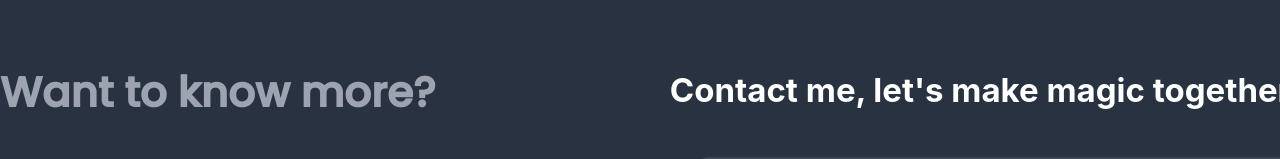
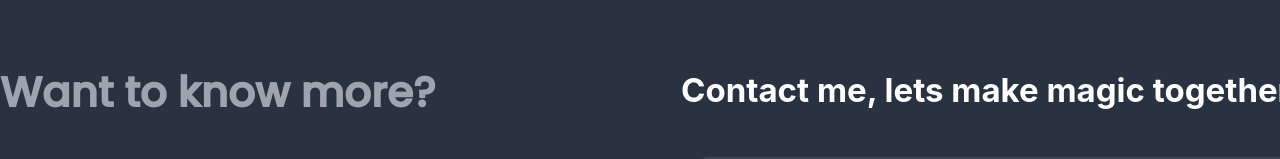
Before and after one commit to Jamelscott/jamelScott_portfolio, a Next.js app: page /contact in a window 1280 px wide. Shown: the part 1579-1738 px from the top of the page. Built offline with nearby package versions, Linux system fonts and the light colour scheme.

Commit message:
added noreferrer to hrefs and removed apostrphoe in contact form component

```diff
--- a/components/navbar.jsx
+++ b/components/navbar.jsx
@@ -15,7 +15,7 @@
           <a href="#contact-me"><button className={styles.centerDivText}>Contact</button></a>
       </div>
       <div className={styles.linksDiv}>
-      <a target="_blank" href="https://github.com/Jamelscott">
+      <a target="_blank" rel="noreferrer" href="https://github.com/Jamelscott">
         <img
         className={styles.githubButton}
           src="/small_icons/small-github.png"
@@ -23,7 +23,7 @@
           width="25px"
         />
         </a>
-        <a target="_blank" href="https://www.linkedin.com/in/jamelfadel/">
+        <a target="_blank" rel="noreferrer" href="https://www.linkedin.com/in/jamelfadel/">
         <img
           className={styles.githubButton}
           src="/small_icons/small-linkedin.png"
--- a/pages/contact.js
+++ b/pages/contact.js
@@ -8,7 +8,7 @@
       </div>
       <div className={styles.contactRight}>
         <h2 style={{ color: 'white' }}>
-          Contact me, let's make magic together.
+          Contact me, lets make magic together.
         </h2>
         <form className={styles.contactForm}>
           <label htmlFor="contact-name"></label>
```
